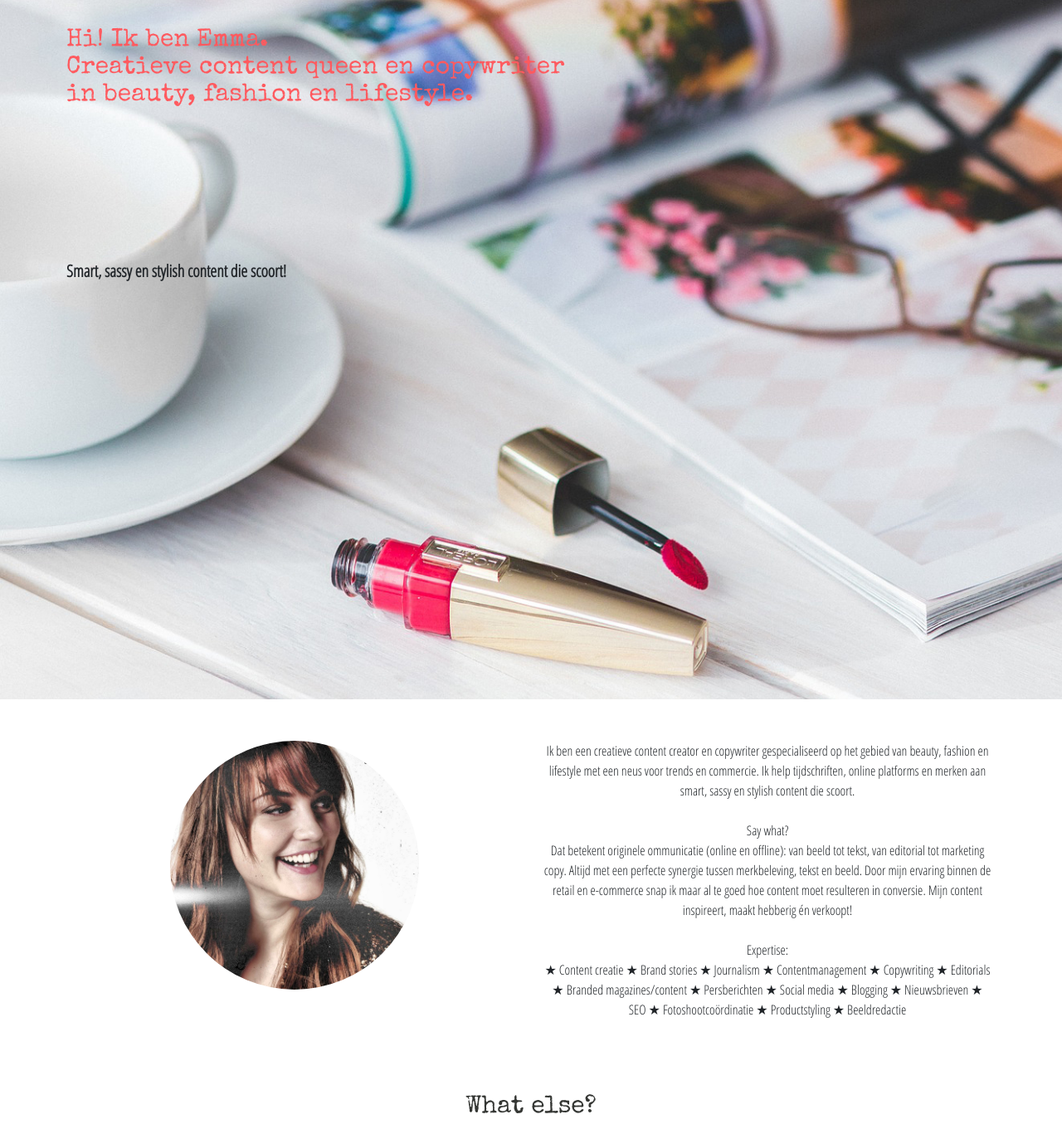
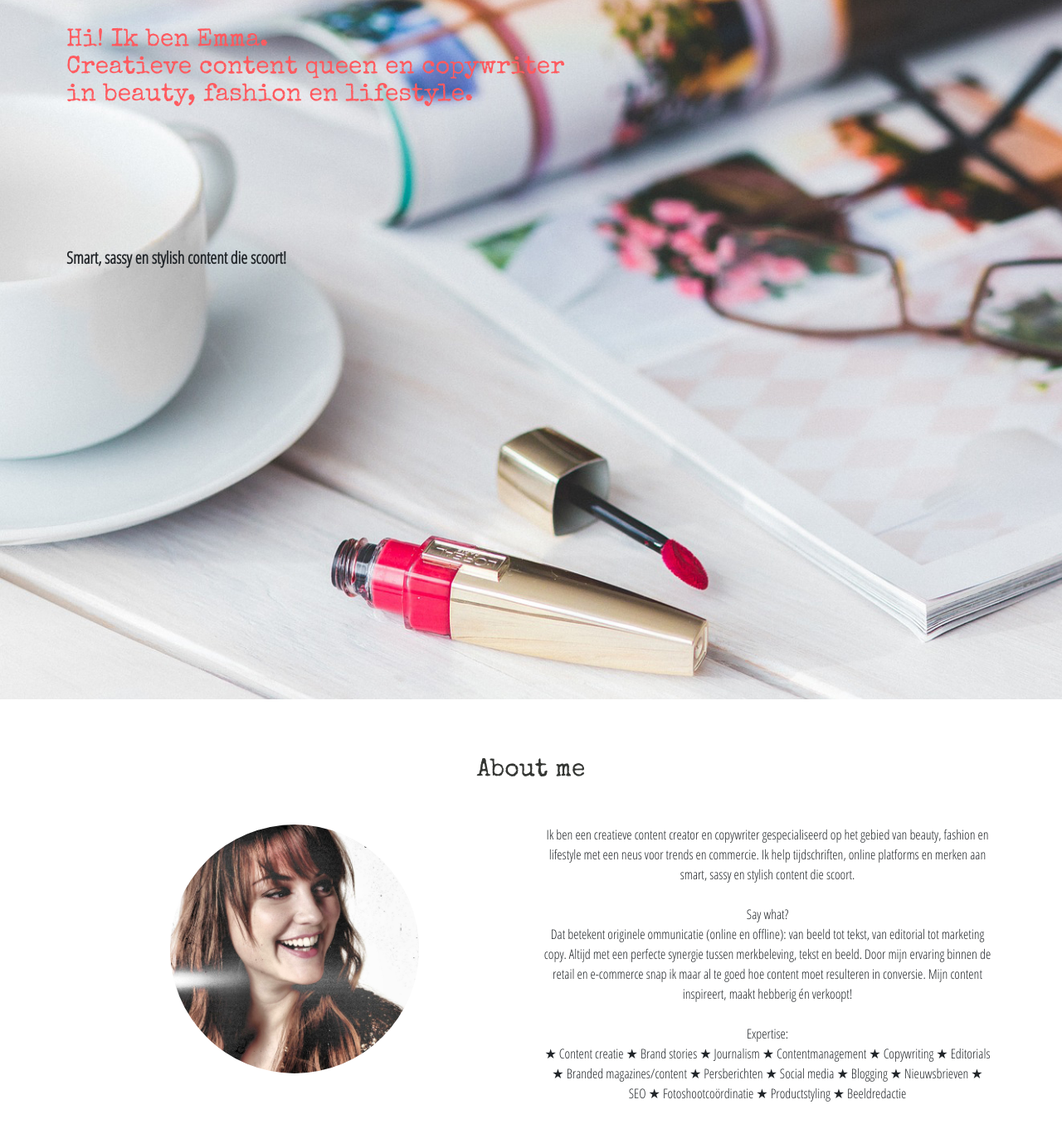
Before and after one commit to emmwagenaar/Nieuwe-website, a plain HTML site: page index.html in a window 1280 px wide. Shown: the part 117-1472 px from the top of the page at 83% size. Drawn offline with nearby package versions, Linux system fonts and the light colour scheme.

Commit message:
11.10.2017 11

```diff
--- a/index.html
+++ b/index.html
@@ -43,17 +43,21 @@
 
 	<!-- Banner content -->
 	<div id="banner-content">
-	<p>
-		<h3>
-		<strong>Smart, sassy en stylish content die scoort!</strong>
-		</h3>
-	</p>
+	  	<style>
+        @keyframes spin {from {} to {transform:rotate(360deg);}}
+    	</style>
+    	<span class="spin">
+    	<h3><strong>Smart, sassy en stylish content die scoort!</strong></h3>
+
 	</div>
 </div>
 
 <!-- About -->
 <div id="about">
     <div id="profile-section" >
+      <div class="col-xs-12 header-title">
+	  <h2>About me</h2>
+	  </div>
       	<div class="container">
         	<div class="row">
 	        	<div class="col-sm-6">
--- a/style.css
+++ b/style.css
@@ -93,9 +93,15 @@ a:hover {
   width: 50%;
 }
 
+.spin:hover {
+  animation-name:spin;
+  animation-duration:3s;
+  position:absolute;
+}
+
 /* ABOUT */
 #about {
-  padding: 50px 0;
+  padding: 30px 0;
 }
 .card-about {
   padding: 50px;
```
